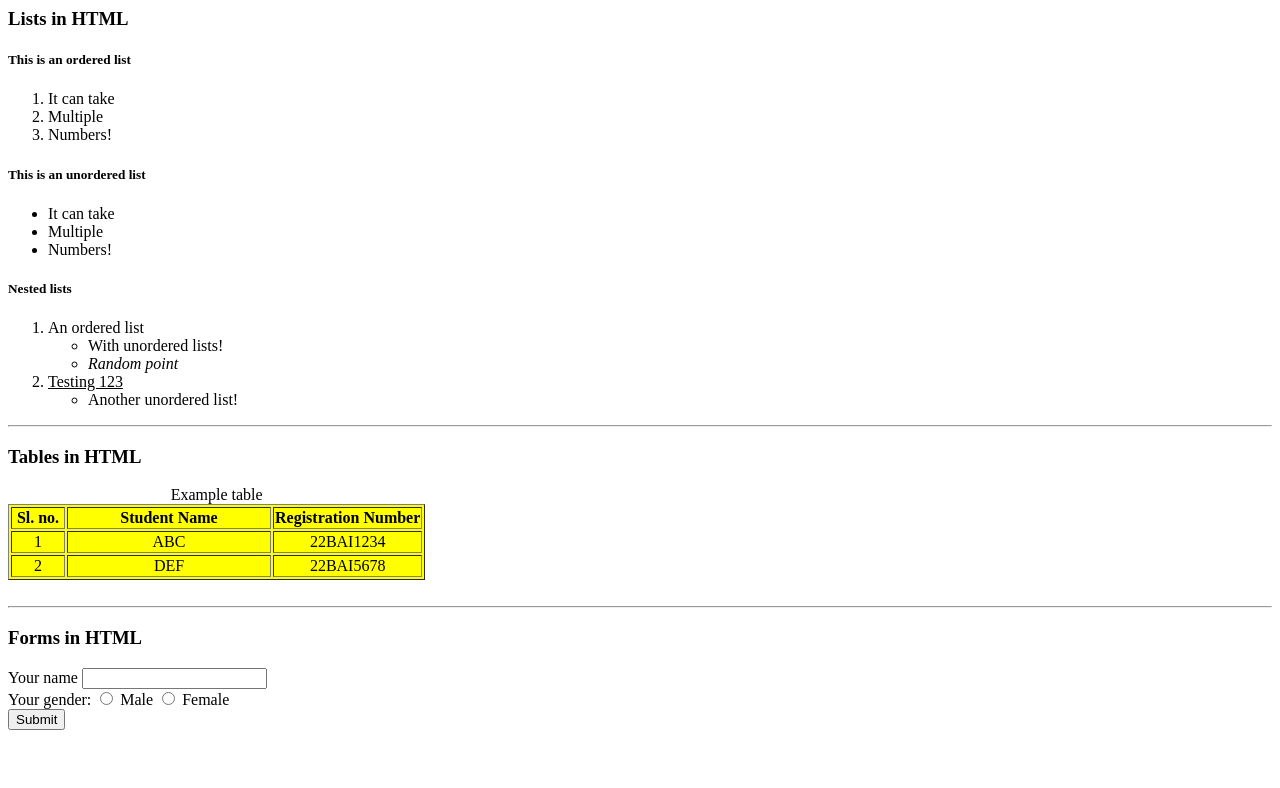
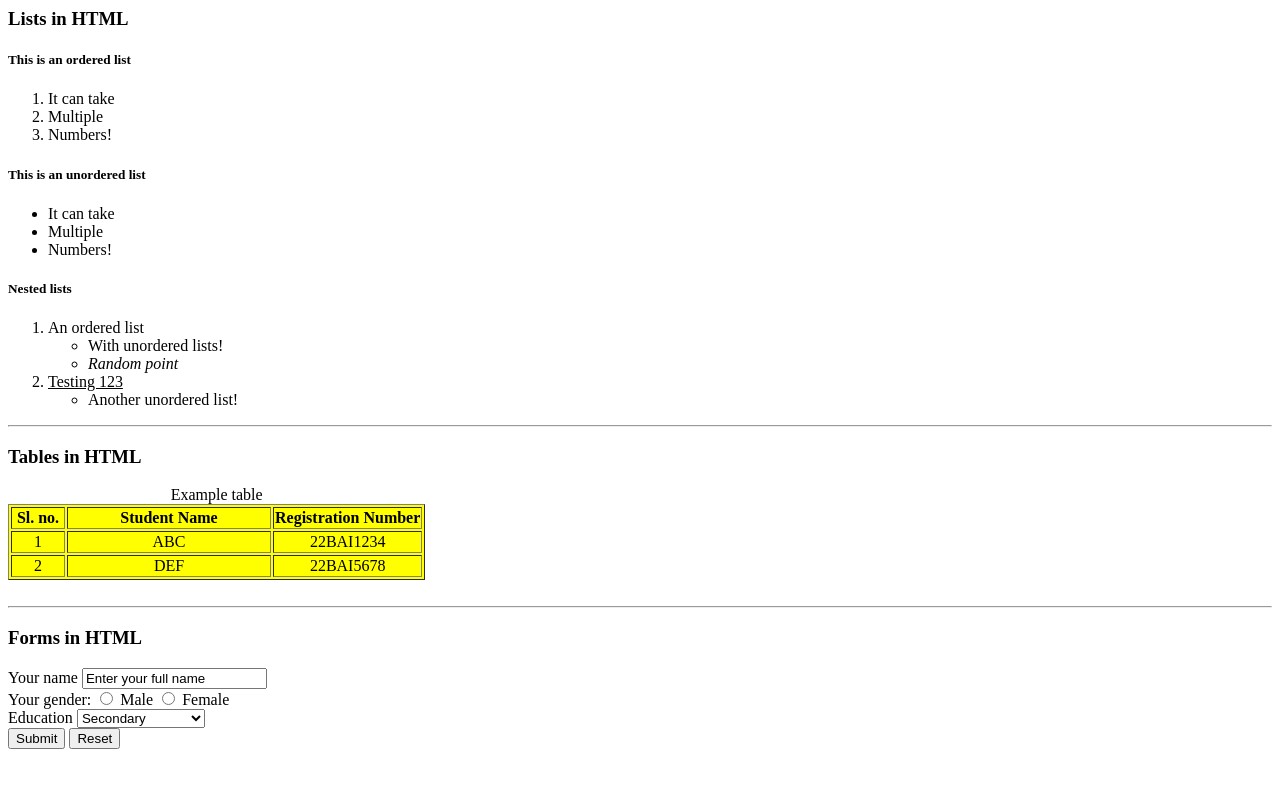
Before and after one commit to NP-15/Web-programming, a plain HTML site: page second.html in a window 1280 px wide. Drawn offline with Linux system fonts and the light colour scheme.

Commit message:
Modified data.
Changed and added data for the `<form>` table.

```diff
--- a/second.html
+++ b/second.html
@@ -79,24 +79,35 @@
         <br><hr>
 
         <h3>Forms in HTML</h3>
-        <form>
+        <form type="inline" action="post">
           <label labelfor="name-box">
             Your name
           </label>
-          <input type="text" name="name-box">
+          <input type="text" name="name-box" value="Enter your full name" />
           <br>
           <label labelfor="gender-box">
             Your gender:
           </label>
-          <input type="radio" name="gender-male">
+          <input type="radio" name="gender-male" />
           <label labelfor="gender-male">Male</label>
 
-          <input type="radio" name="gender-female">
+          <input type="radio" name="gender-female" />
           <label labelfor="gender-female">Female</label>
 
           <br>
+          <label labelfor="education-list">Education</label>
+            <select name="education-list" value="Select your level of education">
+              <option value="secondary">Secondary</option>
+              <option value="senior-secondary">Senior Secondary</option>
+              <option value="btech">B.Tech</option>
+              <option value="mtech">M.Tech</option>
+            </select>
+          <br>
 
-          <button type="button">Submit</button>
+          <span>
+            <input type="submit" name="submit-button" value="Submit">
+            <input type="reset" name="reset-button" value="Reset">
+          </span>
         </form>
     </body>
 </html>
```
